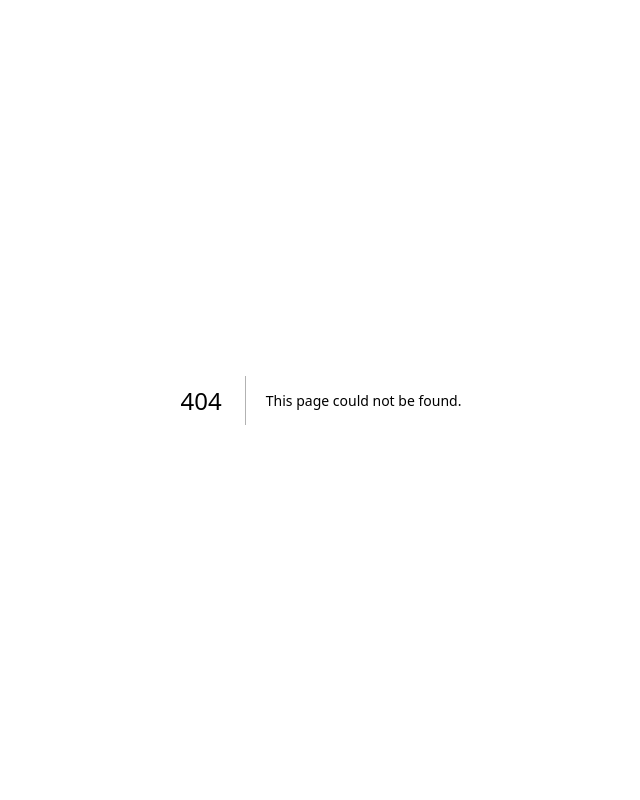
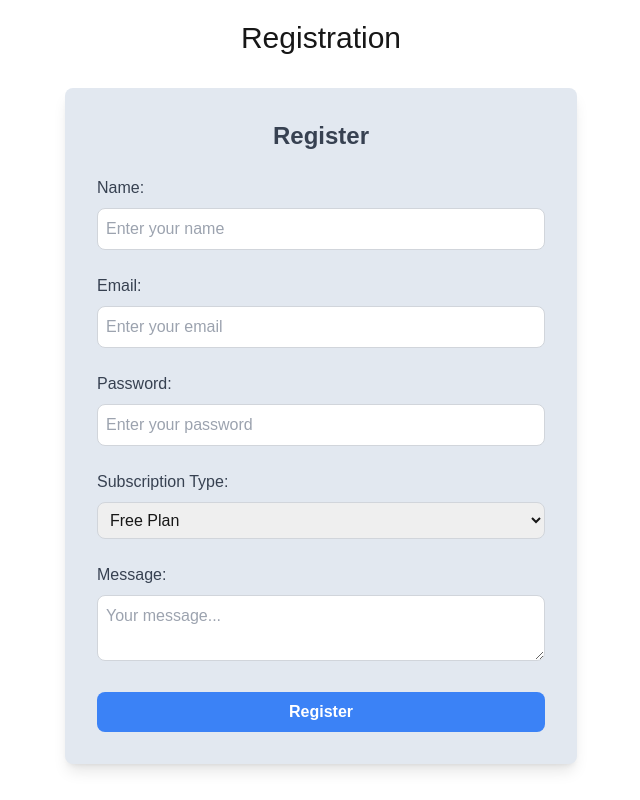
Before and after one commit to LSawford/cprg306-assignments, a Next.js app: page /week-5 in a window 1280 px wide. Before the commit this address had no page. Shown: the whole page, without its empty margins (319-959 px from the left). Built offline with nearby package versions, Linux system fonts and the light colour scheme.

Commit message:
Week 5 assignment
Started and completed the week 5 assignment, also included are some in class examples

```diff
--- a/app/page.js
+++ b/app/page.js
@@ -10,6 +10,7 @@ export default function Home() {
       <p><Link href="./week-4/functions">Week 4-Functions</Link></p>
       <p><Link href="./week-4/simple-counter">Week 4-Simple Counter</Link></p>
       <p><Link href="./week-4/advanced-counter">Week 4-Counter with props</Link></p>
+      <p><Link href="./week-5/Assignment">Week 5 Assignment</Link></p>
 
 
 
--- /dev/null
+++ b/app/week-5/Assignment/new-item.js
@@ -0,0 +1,76 @@
+import { useState } from 'react';
+
+export default function NewItem({ quantity, increment, decrement }) {
+    const [name, setName] = useState("");
+    const [category, setCategory] = useState("Produce");
+
+    // Handle form submission
+    const handleSubmit = (e) => {
+        e.preventDefault(); // Prevent form's default submission behavior
+
+        // Create an item object
+        const item = {
+            name,
+            quantity,
+            category
+        };
+
+        // Log the item object to the console
+        console.log(item);
+
+        // Display an alert with the current state of name, quantity, and category
+        alert(`Item: ${name}, Quantity: ${quantity}, Category: ${category}`);
+
+        // Reset the form state variables to initial values
+        setName("");
+        setCategory("Produce");
+    };
+
+    let btnStyles = "bg-blue-600 text-white rounded px-4 py-1 hover:bg-blue-500 active:bg-green-700 disabled:bg-gray-400";
+
+    return (
+        <form onSubmit={handleSubmit} className="flex justify-center items-center w-full bg-slate-800 p-5 text-black space-x-4">
+            {/* Item name input */}
+            <div>
+                <input
+                    type="text"
+                    value={name}
+                    onChange={(e) => setName(e.target.value)} // Update name state
+                    placeholder="Item name"
+                    className="w-full p-2 rounded-lg border border-gray-300 focus:ring focus:ring-blue-200 focus:border-blue-500"
+                />
+            </div>
+
+            {/* Quantity controls */}
+            <div className="flex items-center bg-slate-600 p-2 rounded-lg">
+                <span className="text-white mr-4">{quantity}</span>
+                <button type="button" className={btnStyles + " bg-gray-300 text-black"} onClick={decrement}>-</button>
+                <button type="button" className={btnStyles + " ml-2"} onClick={increment}>+</button>
+            </div>
+
+            {/* Category dropdown */}
+            <div>
+                <select
+                    value={category}
+                    onChange={(e) => setCategory(e.target.value)} // Update category state
+                    className="border border-gray-300 rounded-lg p-2 bg-white focus:ring focus:ring-blue-200 focus:border-blue-500"
+                >
+                    <option>Produce</option>
+                    <option>Meat</option>
+                    <option>Dairy</option>
+                    <option>Grains</option>
+                    <option>Snacks</option>
+                    <option>Beverages</option>
+                    <option>Household</option>
+                    <option>Bakery</option>
+                    <option>Other</option>
+                </select>
+            </div>
+
+            {/* Add button */}
+            <div>
+                <button type="submit" className={btnStyles + " w-full px-8"}>+</button>
+            </div>
+        </form>
+    );
+}
--- /dev/null
+++ b/app/week-5/Assignment/page.js
@@ -0,0 +1,24 @@
+"use client";
+
+import { useState } from "react";
+import NewItem from './new-item';
+
+export default function QuantityPage() {
+
+    const [quantity, setQuantity] = useState(1);
+
+    const increment = () => {
+        if(quantity < 20){
+            setQuantity(quantity + 1);}
+
+    }
+
+    const decrement = () => {
+        if(quantity >= 1){
+        setQuantity(quantity - 1);}
+    }
+
+    return (
+        <NewItem quantity={quantity} decrement={decrement} increment={increment}/>
+    );
+}
--- /dev/null
+++ b/app/week-5/managed-form.js
@@ -0,0 +1,78 @@
+export default function RegistrationForm() {
+    return (
+        <form className="bg-slate-200 max-w-lg mx-auto rounded-lg shadow-lg p-8 space-y-6">
+            <h2 className="text-2xl font-bold text-center text-gray-700">Register</h2>
+
+            <div className="space-y-2">
+                <label htmlFor="name" className="block text-left font-medium text-gray-700">
+                    Name:
+                </label>
+                <input
+                    type="text"
+                    id="name"
+                    name="name"
+                    className="w-full p-2 border border-gray-300 rounded-lg focus:ring focus:ring-blue-200 focus:border-blue-500"
+                    placeholder="Enter your name"
+                />
+            </div>
+
+            <div className="space-y-2">
+                <label htmlFor="email" className="block text-left font-medium text-gray-700">
+                    Email:
+                </label>
+                <input
+                    type="email"
+                    id="email"
+                    name="email"
+                    className="w-full p-2 border border-gray-300 rounded-lg focus:ring focus:ring-blue-200 focus:border-blue-500"
+                    placeholder="Enter your email"
+                />
+            </div>
+
+            <div className="space-y-2">
+                <label htmlFor="password" className="block text-left font-medium text-gray-700">
+                    Password:
+                </label>
+                <input
+                    type="password"
+                    id="password"
+                    name="password"
+                    className="w-full p-2 border border-gray-300 rounded-lg focus:ring focus:ring-blue-200 focus:border-blue-500"
+                    placeholder="Enter your password"
+                />
+            </div>
+
+            <div className="space-y-2">
+                <label className="block text-left font-medium text-gray-700">
+                    Subscription Type:
+                </label>
+                <select
+                    className="w-full p-2 border border-gray-300 rounded-lg focus:ring focus:ring-blue-200 focus:border-blue-500"
+                >
+                    <option value="free">Free Plan</option>
+                    <option value="basic">Basic Plan</option>
+                    <option value="premium">Premium Plan</option>
+                </select>
+            </div>
+
+            <div className="space-y-2">
+                <label className="block text-left font-medium text-gray-700">
+                    Message:
+                </label>
+                <textarea
+                    className="w-full p-2 border border-gray-300 rounded-lg focus:ring focus:ring-blue-200 focus:border-blue-500"
+                    placeholder="Your message..."
+                ></textarea>
+            </div>
+
+            <div className="text-center">
+                <button
+                    type="submit"
+                    className="w-full py-2 bg-blue-500 text-white font-bold rounded-lg hover:bg-blue-600 transition duration-300"
+                >
+                    Register
+                </button>
+            </div>
+        </form>
+    );
+}
--- /dev/null
+++ b/app/week-5/page.js
@@ -0,0 +1,11 @@
+import React from "react";
+import RegistrationForm from "./managed-form";
+
+export default function RegistrationPage(){
+    return(
+        <main>
+            <h1 className="text-3xl text-center mb-3 p-5">Registration</h1>
+            <RegistrationForm/>
+        </main>
+    )
+}
```
